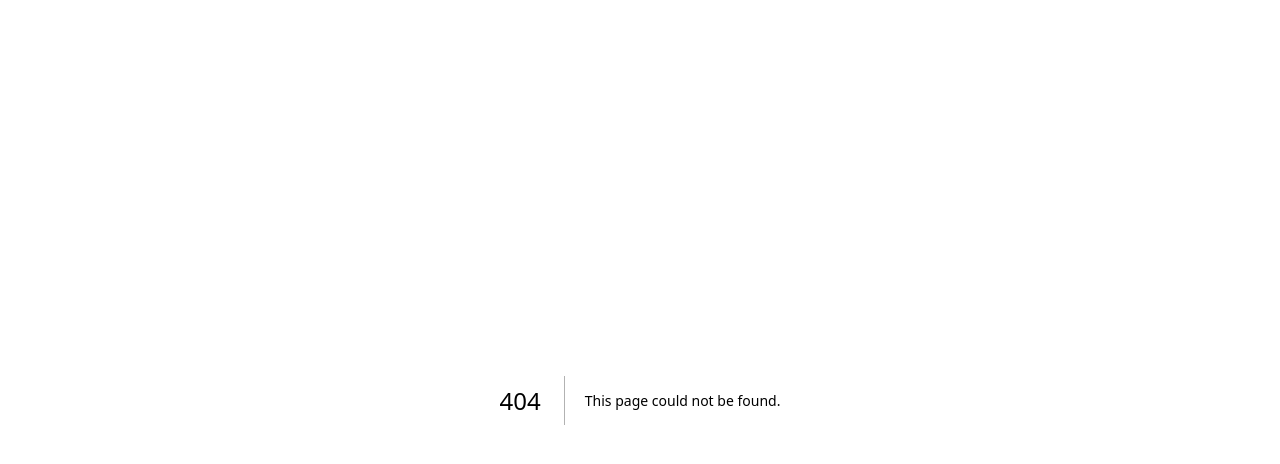
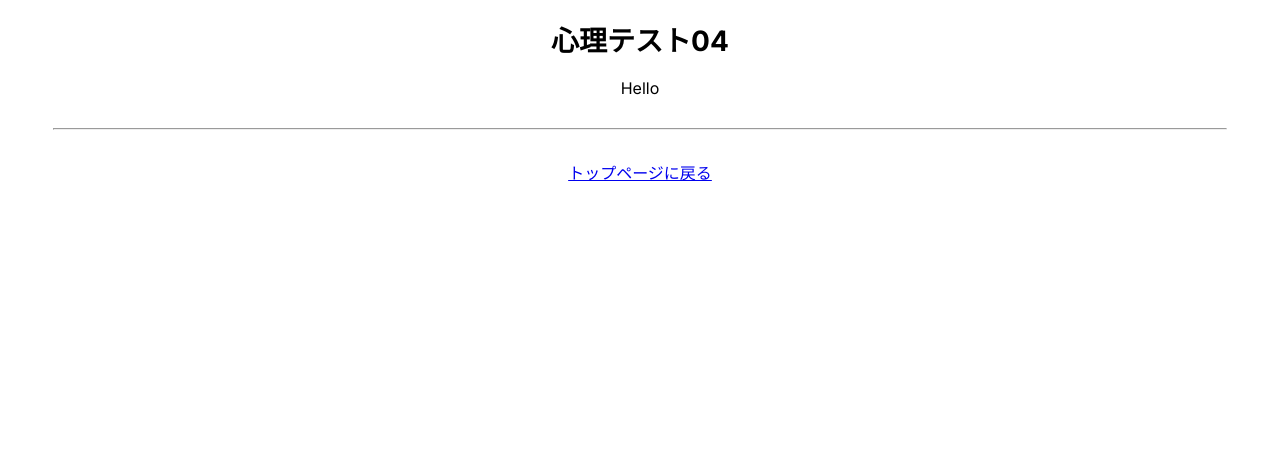
Before and after one commit to quantized-cube/my-psychology-test-app, a Next.js app: page /test04 in a window 1280 px wide. Before the commit this address had no page. Shown: the top 464 px of the page. Built offline with nearby package versions, Linux system fonts and the light colour scheme.

Commit message:
Basic認証のテスト

```diff
--- /dev/null
+++ b/app/test04/page.tsx
@@ -0,0 +1,29 @@
+'use client'
+
+import { useState } from 'react';
+import Head from 'next/head';
+import Link from 'next/link'
+
+export default function Home() {
+  return (
+    <div>
+      <Head>
+        <title>心理テスト04</title>
+        <meta name="description" content="心理テストのサンプル" />
+      </Head>
+
+      <main>
+        <h1>心理テスト04</h1>
+        <p>
+          Hello
+        </p>
+        <hr style={{ margin: '30px' }} />
+        <div style={{ fontSize: '16px', margin: '30px' }}>
+          <Link href="/">
+            トップページに戻る
+          </Link>
+        </div>
+      </main>
+    </div>
+  );
+}
```
Also changed, not shown: middleware.ts (added, +28 -0 lines).
